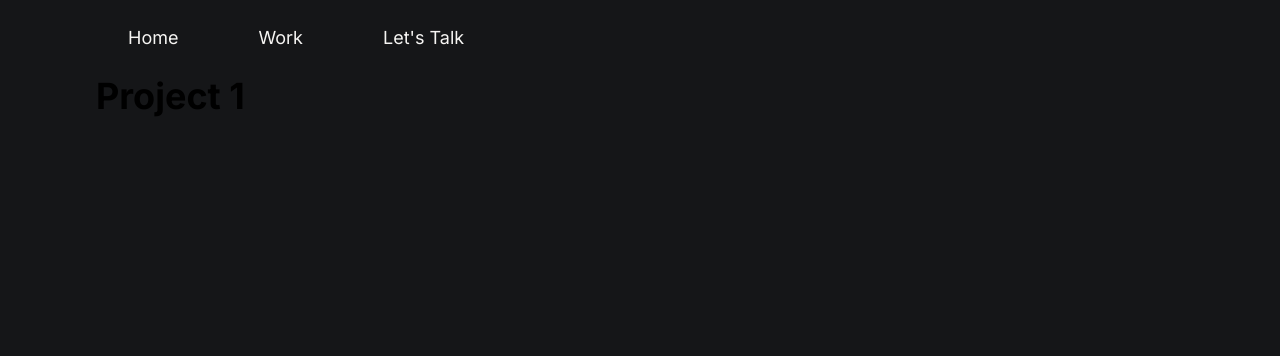
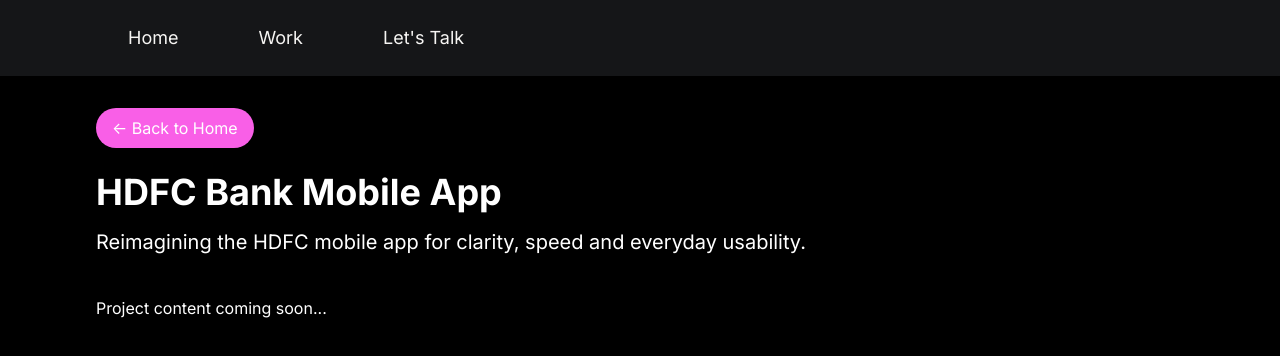
Before and after one commit to shobhit-sirohi/progs, a React (Vite) app: page /projects/project1 in a window 1280 px wide. Shown: the top 356 px of the page. Built offline with nearby package versions, Linux system fonts and the light colour scheme; a web font is replaced by a local one.

Commit message:
react router fix

```diff
--- a/src/pages/projects/Project1.jsx
+++ b/src/pages/projects/Project1.jsx
@@ -2,15 +2,22 @@
 
 const Project1 = () => {
   return (
-    <div className="mx-auto md:px-14 lg:px-24">
-      {/* <Link
-        to="/projects"
-        className="inline-block mb-6 text-blue-600 hover:text-blue-800"
+    <div className="min-h-screen px-4 py-8 text-white bg-black md:px-14 lg:px-24">
+      <Link
+        to="/"
+        className="inline-flex items-center gap-2 px-4 py-2 mb-6 text-white rounded-full bg-[#F95FE7] hover:bg-[#b544a7]"
       >
-        ← Back to Projects
-      </Link> */}
-      <h1 className="mb-4 text-4xl font-bold">Project 1</h1>
+        ← Back to Home
+      </Link>
+      <h1 className="mb-4 text-4xl font-bold">HDFC Bank Mobile App</h1>
+      <p className="mb-6 text-xl">
+        Reimagining the HDFC mobile app for clarity, speed and everyday usability.
+      </p>
 
+      {/* Your project content here */}
+      <div className="py-4">
+        <p>Project content coming soon...</p>
+      </div>
     </div>
   );
 };
```
Also changed, not shown: 1 other file (tests, documents, lock files or other folders).
